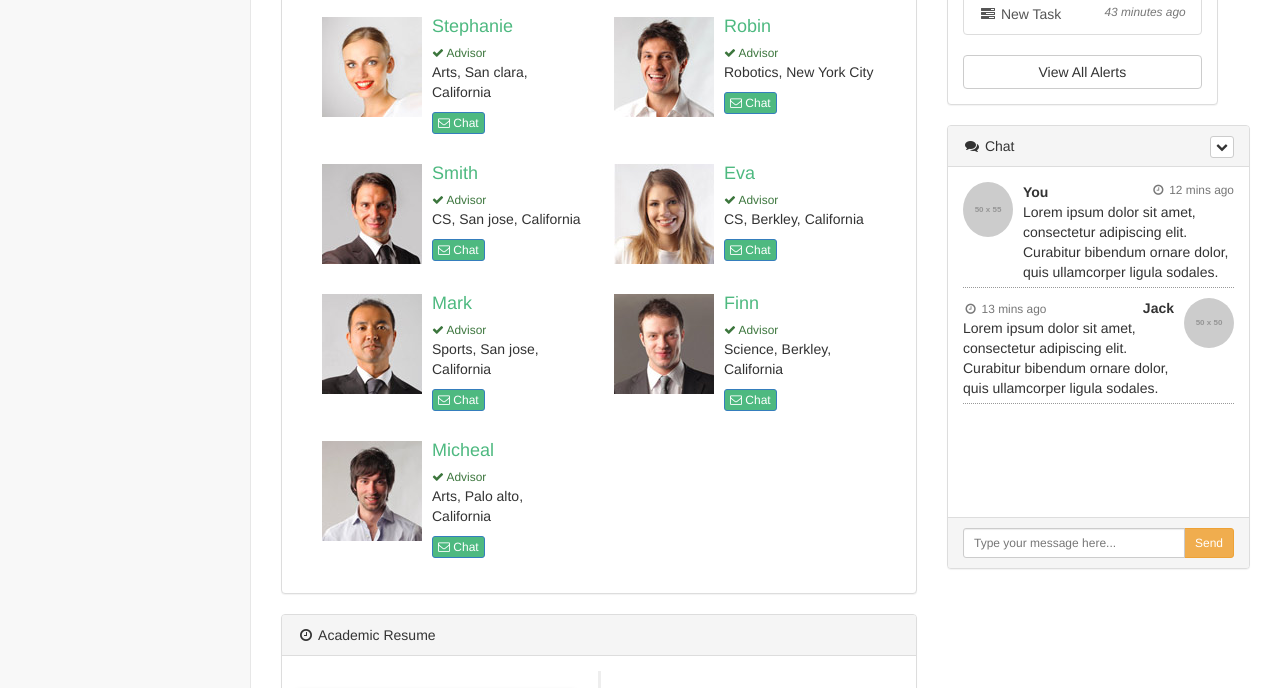
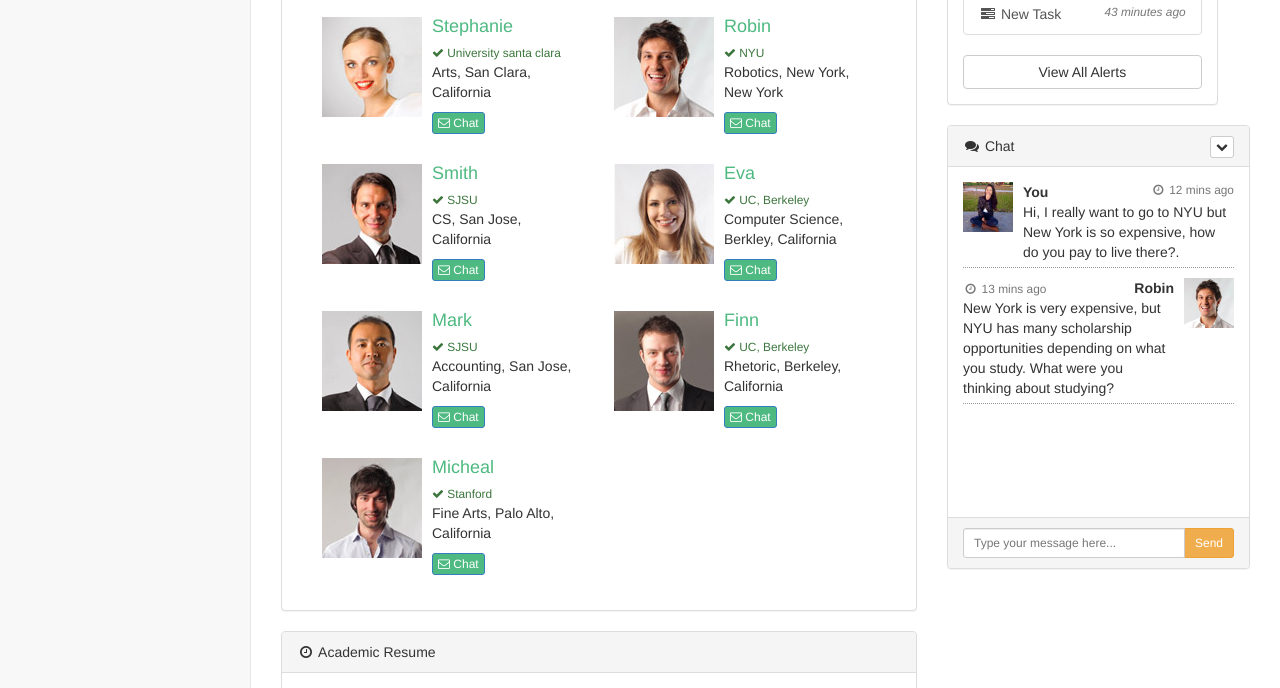
Before and after one commit to Prasanna-sr/Ubound, a website: page client/persons/index.html in a window 1280 px wide. Shown: the part 292-980 px from the top of the page. Drawn offline with Linux system fonts and the light colour scheme; placeholder pictures from the web are drawn by us.

Commit message:
chat updated

```diff
--- a/client/js/fb.js
+++ b/client/js/fb.js
@@ -25,7 +25,7 @@
   // // Button.  See the onlogin handler attached to it in the sample
   // // code below.
   function checkLoginState() {
-    alert('ok');
+    //alert('ok');
     FB.getLoginStatus(function(response) {
       statusChangeCallback(response);
     });
@@ -74,7 +74,7 @@
     console.log('Welcome!  Fetching your information.... ');
     FB.api('/me', function(response) {
       console.log('Successful login for: ' + response.name);
-      alert('perosn');
+      //alert('perosn');
       //document.getElementById('status').innerHTML ='Thanks for logging in, ' + response.name + '!';
       window.location.href = "/persons/index.html";
     });
--- a/client/persons/css/sb-admin-2.css
+++ b/client/persons/css/sb-admin-2.css
@@ -8,6 +8,9 @@ body {
     background-color: #f8f8f8;
 }
 
+.imgChat {
+    height: 50px;
+}
 .navbar-default .navbar-brand {
     color: white;
 }
--- a/client/persons/index.html
+++ b/client/persons/index.html
@@ -396,7 +396,8 @@
                                         <div class="timeline-panel">
                                             <div class="timeline-heading">
                                                 <h4 class="timeline-title">Was Admitted</h4>
-                                                <p><i>2010</i></p>
+                                                <p><i>2010</i>
+                                                </p>
                                             </div>
                                             <div class="timeline-body">
                                             </div>
@@ -410,16 +411,19 @@
                                                 <h4 class="timeline-title">Academic Experience</h4>
                                             </div>
                                             <div class="timeline-body">
-                                               <b> Literacy Mentor</b>
-                                                <p><i>Refugee Transitions</i></p>
+                                                <b> Literacy Mentor</b>
+                                                <p><i>Refugee Transitions</i>
+                                                </p>
                                                 <br/>
 
                                                 <b>Internal Coordinator</b>
-                                                <p><i>Library</i></p>
+                                                <p><i>Library</i>
+                                                </p>
                                                 <br/>
 
                                                 <b>Youth Enrichment Volunteer</b>
-                                                <p><i>YWCA US</i></p>
+                                                <p><i>YWCA US</i>
+                                                </p>
                                                 <br/>
 
                                             </div>
@@ -445,7 +449,7 @@
                                                 <h4 class="timeline-title">Class of 2014</h4>
                                             </div>
                                             <div class="timeline-body">
-                                                <p>Graduate from  UC Berkeley</p>
+                                                <p>Graduate from UC Berkeley</p>
                                             </div>
                                         </div>
                                     </li>
@@ -548,7 +552,7 @@
                                 <ul class="chat">
                                     <li class="left clearfix">
                                         <span class="chat-img pull-left">
-                                            <img src="http://placehold.it/50/55C1E7/fff" alt="User Avatar" class="img-circle" />
+                            <img class= "imgChat" src="/persons/images/hs.jpg" alt="User Avatar" class="img-circle" />
                                         </span>
                                         <div class="chat-body clearfix">
                                             <div class="header">
@@ -558,23 +562,25 @@
                                                 </small>
                                             </div>
                                             <p>
-                                                Lorem ipsum dolor sit amet, consectetur adipiscing elit. Curabitur bibendum ornare dolor, quis ullamcorper ligula sodales.
+                                                Hi, I really want to go to NYU but New York is so expensive, how do you pay to live there?.
                                             </p>
                                         </div>
                                     </li>
                                     <li class="right clearfix">
                                         <span class="chat-img pull-right">
-                                            <img src="http://placehold.it/50/FA6F57/fff" alt="User Avatar" class="img-circle" />
+<img class="imgChat" src="/persons/images/22.jpg" alt="User Avatar" class="img-circle" />
                                         </span>
                                         <div class="chat-body clearfix">
                                             <div class="header">
                                                 <small class=" text-muted">
                                                     <i class="fa fa-clock-o fa-fw"></i> 13 mins ago</small>
-                                                <strong class="pull-right primary-font">Jack</strong>
+                                                <strong class="pull-right primary-font">Robin</strong>
                                             </div>
                                             <p>
-                                                Lorem ipsum dolor sit amet, consectetur adipiscing elit. Curabitur bibendum ornare dolor, quis ullamcorper ligula sodales.
-                                            </p>
+                                                New York is very expensive, but NYU has many scholarship opportunities
+                                                depending on what you study.
+                                                What were you thinking about studying?
+                                                                                            </p>
                                         </div>
                                     </li>
                                     <!--    <li class="left clearfix">
--- a/client/persons/js/sb-admin-2.js
+++ b/client/persons/js/sb-admin-2.js
@@ -38,57 +38,57 @@ $("#btnSearch").click(function() {
 var all = [{
     "image": 1,
     "name": "Annie",
-    "role": "Advisor",
-    "major": "CS",
+    "role": "Mills",
+    "major": "Computer Science",
     "location": "Oakland, California"
 }, {
     "image": 13,
     "name": "Emily",
-    "role": "Advisor",
+    "role": "USF",
     "major": "Music",
     "location": "San Francisco, California"
 }, {
     "image": 23,
     "name": "Stephanie",
-    "role": "Advisor",
+    "role": "University santa clara",
     "major": "Arts",
-    "location": "San clara, California"
+    "location": "San Clara, California"
 }, {
     "image": 22,
     "name": "Robin",
-    "role": "Advisor",
+    "role": "NYU",
     "major": "Robotics",
-    "location": "New York City"
+    "location": "New York, New York"
 }, {
     "image": 20,
     "name": "Smith",
-    "role": "Advisor",
+    "role": "SJSU",
     "major": "CS",
-    "location": "San jose, California"
+    "location": "San Jose, California"
 }, {
     "image": 9,
     "name": "Eva",
-    "role": "Advisor",
-    "major": "CS",
+    "role": "UC, Berkeley",
+    "major": "Computer Science",
     "location": "Berkley, California"
 }, {
     "image": 10,
     "name": "Mark",
-    "role": "Advisor",
-    "major": "Sports",
-    "location": "San jose, California"
+    "role": "SJSU",
+    "major": "Accounting",
+    "location": "San Jose, California"
 }, {
     "image": 14,
     "name": "Finn",
-    "role": "Advisor",
-    "major": "Science",
-    "location": "Berkley, California"
+    "role": "UC, Berkeley",
+    "major": "Rhetoric",
+    "location": "Berkeley, California"
 }, {
     "image": 2,
     "name": "Micheal",
-    "role": "Advisor",
-    "major": "Arts",
-    "location": "Palo alto, California"
+    "role": "Stanford",
+    "major": "Fine Arts",
+    "location": "Palo Alto, California"
 }];
 
 
@@ -103,7 +103,7 @@ function generateContactlist() {
 
     var contactArr = [];
     all.forEach(function(obj) {
-        if(((obj.major).indexOf(search) > -1  || (obj.location).indexOf(search) > -1)) {
+        if(((obj.major).indexOf(search) > -1  || (obj.location).indexOf(search) > -1) || (obj.role).indexOf(search) > -1) {
             contactArr.push(generateContactTemplate(obj.image, obj.name, obj.role, obj.major, obj.location));
         }
     });
```
Also changed, not shown: client/persons/images/hs.jpg (added).
